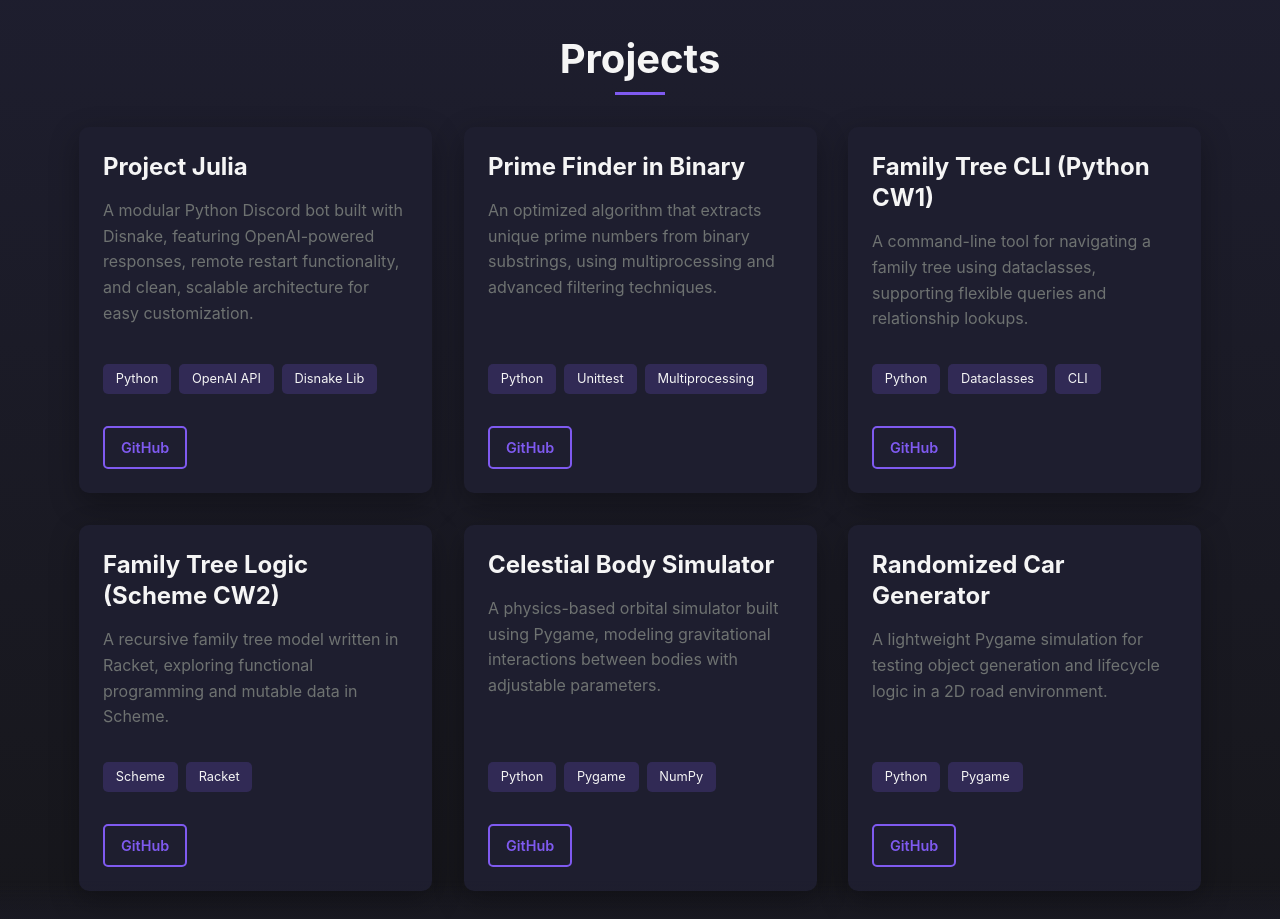
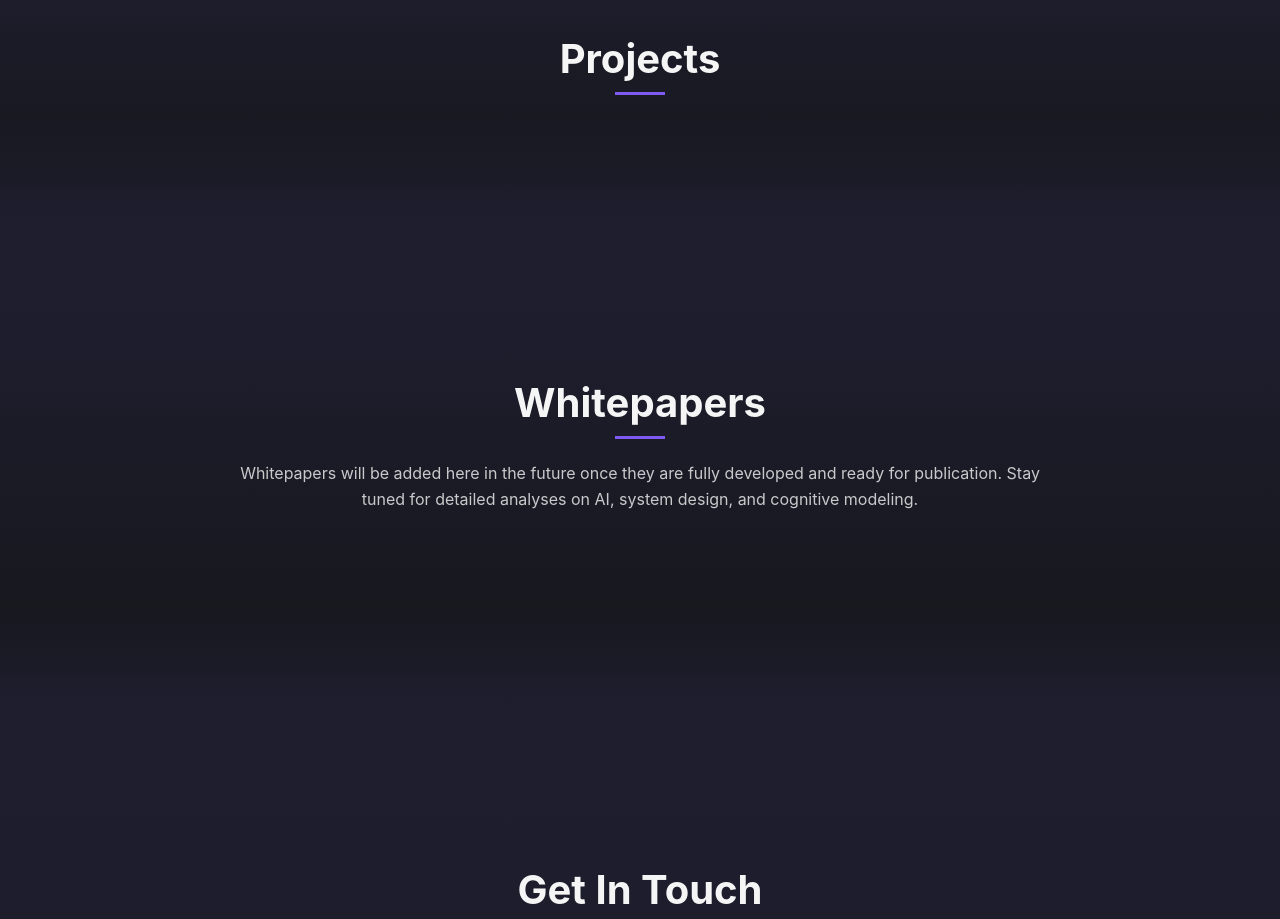
Before and after one commit to miki-przygoda/miki-przygoda.github.io, a plain HTML site: page index.html in a window 1280 px wide. Shown: the part 1520-2439 px from the top of the page. Drawn offline with nearby package versions, Linux system fonts and the light colour scheme.

Commit message:
Update index.html

```diff
--- a/index.html
+++ b/index.html
@@ -170,128 +170,11 @@
         </section>
     </main>
 
+    <!-- Load scripts at the end of body -->
+    <script type="text/javascript" src="https://cdn.jsdelivr.net/npm/@emailjs/browser@3/dist/email.min.js"></script>
     <script src="assets/js/projects.js"></script>
     <script src="assets/js/podcast.js"></script>
     <script src="assets/js/main.js"></script>
-    <script type="text/javascript" src="https://cdn.jsdelivr.net/npm/@emailjs/browser@3/dist/email.min.js"></script>
     <script src="assets/js/email.js"></script>
-    <script>
-
-        // Project Data
-        const projects = [
-            {
-                title: "Project Julia",
-                description: "A modular Python Discord bot built with Disnake, featuring OpenAI-powered responses, remote restart functionality, and clean, scalable architecture for easy customization.",
-                technologies: ["Python", "OpenAI API", "Disnake Lib"],
-                githubLink: "https://github.com/miki-przygoda/ProjectJulia-Public"
-            },
-            {
-                title: "Prime Finder in Binary",
-                description: "An optimized algorithm that extracts unique prime numbers from binary substrings, using multiprocessing and advanced filtering techniques.",
-                technologies: ["Python", "Unittest", "Multiprocessing"],
-                githubLink: "https://github.com/miki-przygoda/ADS-Python-CW"
-            },
-
-            {
-                title: "Family Tree CLI (Python CW1)",
-                description: "A command-line tool for navigating a family tree using dataclasses, supporting flexible queries and relationship lookups.",
-                technologies: ["Python", "Dataclasses", "CLI"],
-                githubLink: "https://github.com/miki-przygoda/PythonCW1-Year1"
-            },
-
-            {
-                title: "Family Tree Logic (Scheme CW2)",
-                description: "A recursive family tree model written in Racket, exploring functional programming and mutable data in Scheme.",
-                technologies: ["Scheme", "Racket"],
-                githubLink: "https://github.com/miki-przygoda/SchemeCW2-Year1"
-            },
-
-            {
-                title: "Celestial Body Simulator",
-                description: "A physics-based orbital simulator built using Pygame, modeling gravitational interactions between bodies with adjustable parameters.",
-                technologies: ["Python", "Pygame", "NumPy"],
-                githubLink: "https://github.com/miki-przygoda/World-Sim"
-            },
-
-            {
-                title: "Randomized Car Generator",
-                description: "A lightweight Pygame simulation for testing object generation and lifecycle logic in a 2D road environment.",
-                technologies: ["Python", "Pygame"],
-                githubLink: "https://github.com/miki-przygoda/Traffic-Sim"
-            },
-            // Add more projects here
-        ];
-
-        // Podcast Data
-        const podcasts = [
-        {
-            title: "The Ethics & Risk of Aneutronic Fusion Weapons",
-            description: "A thought experiment on clean fusion energy and its potential for weaponization — including how future societies might govern access to such technology through decentralized systems.",
-            episodeNumber: 1,
-            link: "podcast/episode1.html",
-            date: "March 22, 2025"
-        },
-        {
-            title: "Simulated Emotion vs Real Feeling in AI",
-            description: "A deep dive into whether simulated emotional responses in AI are functionally equivalent to real feeling, and how memory, experience, and context may form a model's evolving 'personality'.",
-            episodeNumber: 2,
-            link: "podcast/episode2.html",
-            date: "March 23, 2025"
-        }
-        ];
-
-        // Whitepaper Data
-        const whitepapers = [
-            {
-                title: "Malicious Mind",
-                description: "A whitepaper exploring the design of emotionally intelligent AI systems capable of simulating malicious intent, deception, and emotionally charged responses. It investigates emotional overlays, ethical boundaries, and the use of quantum-enhanced cognition in controlled, sandboxed environments.",
-                link: "assets/papers/MaliciousMind.pdf",
-                date: "7th December 2024"
-            },
-            // {
-            //     title: "Template Whitepaper",
-            //     description: "This is a template for future whitepapers. Each whitepaper will include a detailed analysis of specific topics in AI, system design, or cognitive modeling.",
-            //     link: "error.html",
-            //     date: "March 2024"
-            // },
-
-        ];
-
-        // Function to create whitepaper cards
-        function createWhitepaperCard({ title, description, link, date }) {
-            return `
-                <div class="project-card">
-                    <div class="project-info">
-                        <h3>${title}</h3>
-                        <p>${description}</p>
-                        <div class="project-tags">
-                            <span>${date}</span>
-                        </div>
-                        <div class="project-links">
-                            <a href="${link}" class="btn small primary" target="_blank">Read Whitepaper</a>
-                        </div>
-                    </div>
-                </div>
-            `;
-        }
-
-        // Generate project cards
-        document.addEventListener('DOMContentLoaded', function() {
-            const projectGrid = document.querySelector('.project-grid');
-            if (projectGrid) {
-                projectGrid.innerHTML = projects.map(project => createProjectCard(project)).join('');
-            }
-
-            // const podcastGrid = document.querySelector('.podcast-grid');
-            // if (podcastGrid) {
-            //     podcastGrid.innerHTML = podcasts.map(podcast => createPodcastCard(podcast)).join('');
-            // }
-
-            const whitepaperGrid = document.querySelector('.whitepaper-grid');
-            if (whitepaperGrid) {
-                whitepaperGrid.innerHTML = whitepapers.map(whitepaper => createWhitepaperCard(whitepaper)).join('');
-            }
-        });
-    </script>
 </body>
 </html>
```
